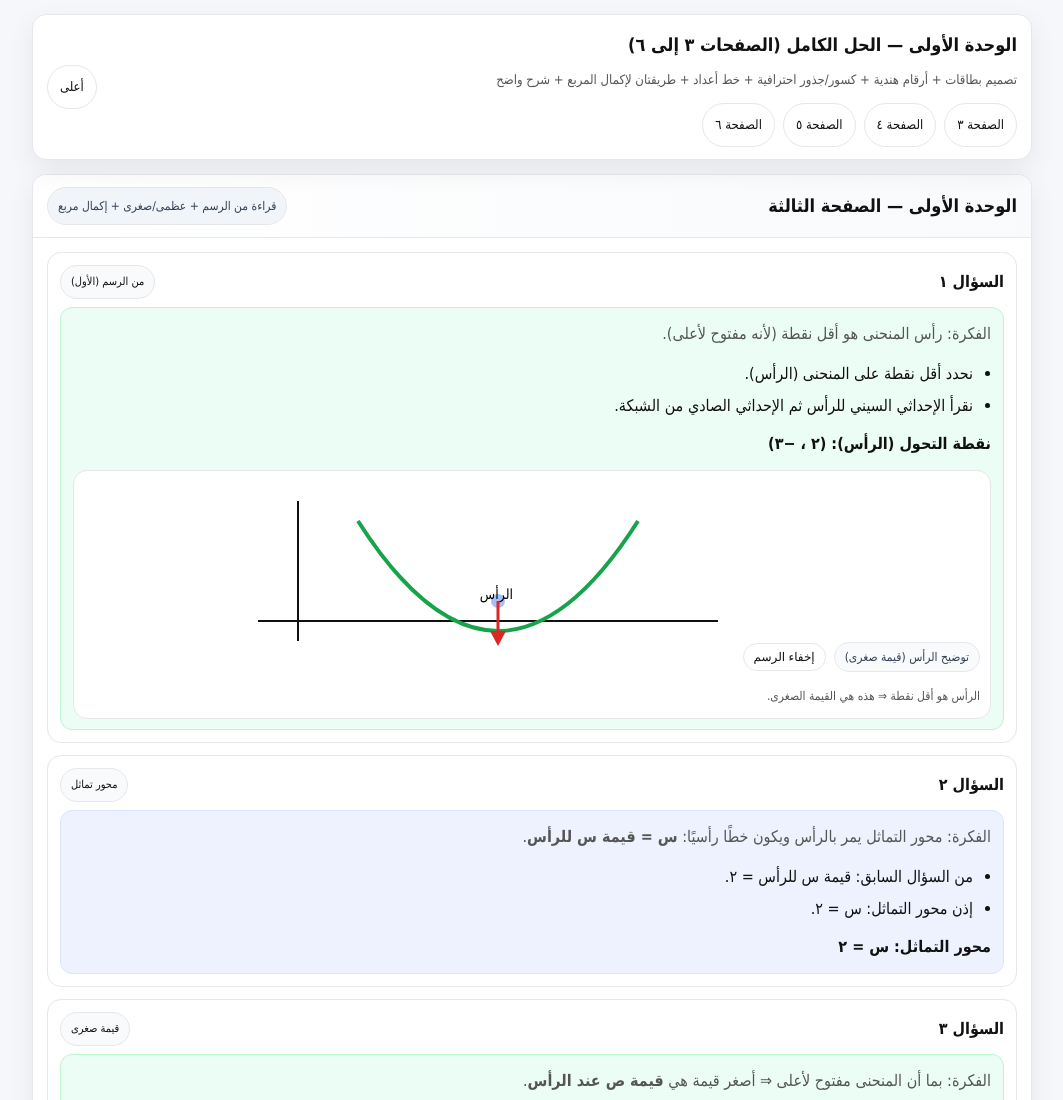
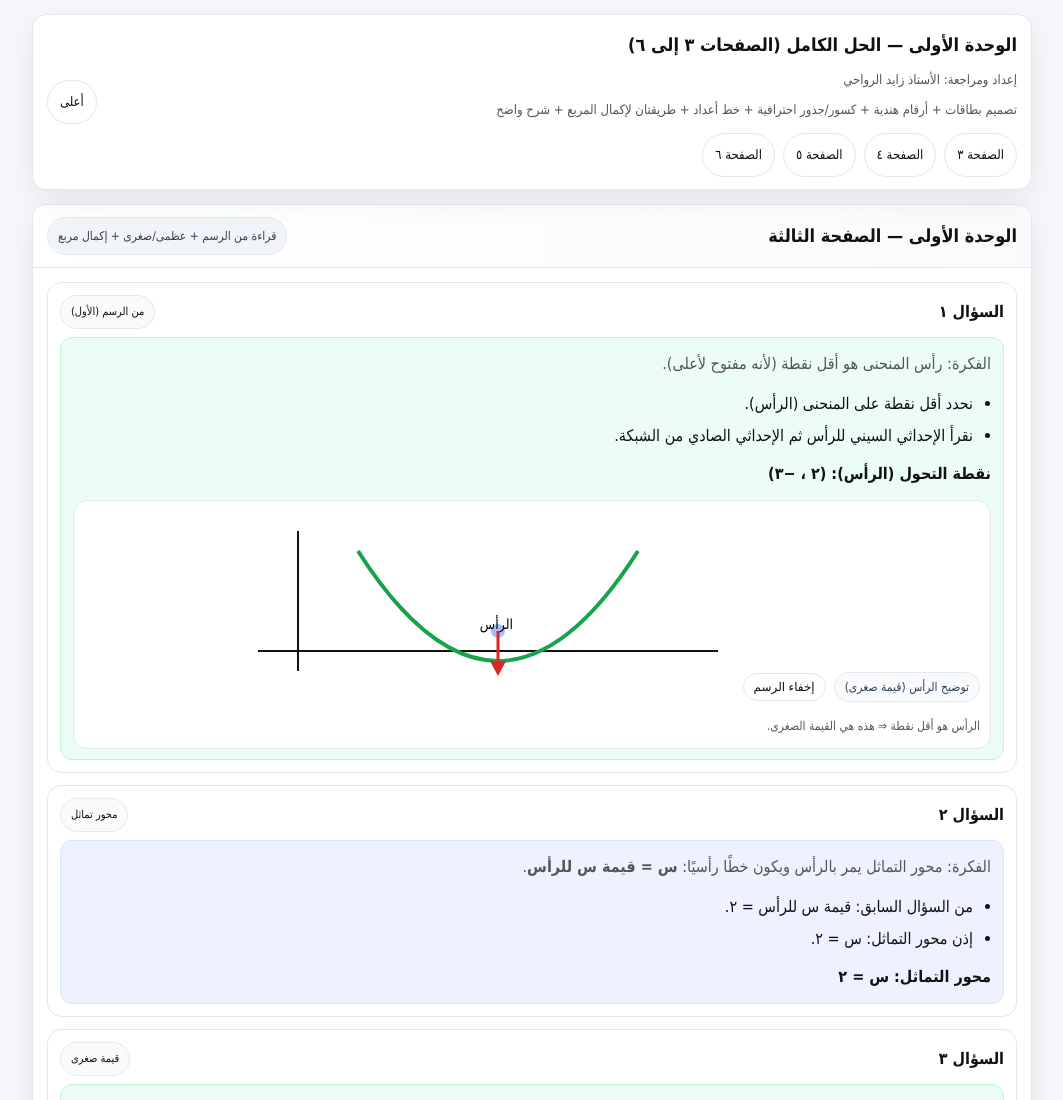
Before and after one commit to s023007/Unite-Practice-, a plain HTML site: page index.html in a window 1280 px wide. Shown: the top 1100 px of the page, without its empty margins (108-1171 px from the left). Drawn offline with Linux system fonts and the light colour scheme.

Commit message:
Update index.html

```diff
--- a/index.html
+++ b/index.html
@@ -102,7 +102,7 @@
 <header id="top">
   <div class="row">
     <div>
-      <div class="title">الوحدة الأولى — الحل الكامل (الصفحات ٣ إلى ٦)</div>
+      <div class="title">الوحدة الأولى — الحل الكامل (الصفحات ٣ إلى ٦)</div><div class="sub">إعداد ومراجعة: الأستاذ زايد الرواحي</div>
       <div class="sub">تصميم بطاقات + أرقام هندية + كسور/جذور احترافية + خط أعداد + طريقتان لإكمال المربع + شرح واضح</div>
       <nav>
         <a class="btn" href="#p3">الصفحة ٣</a>
```
